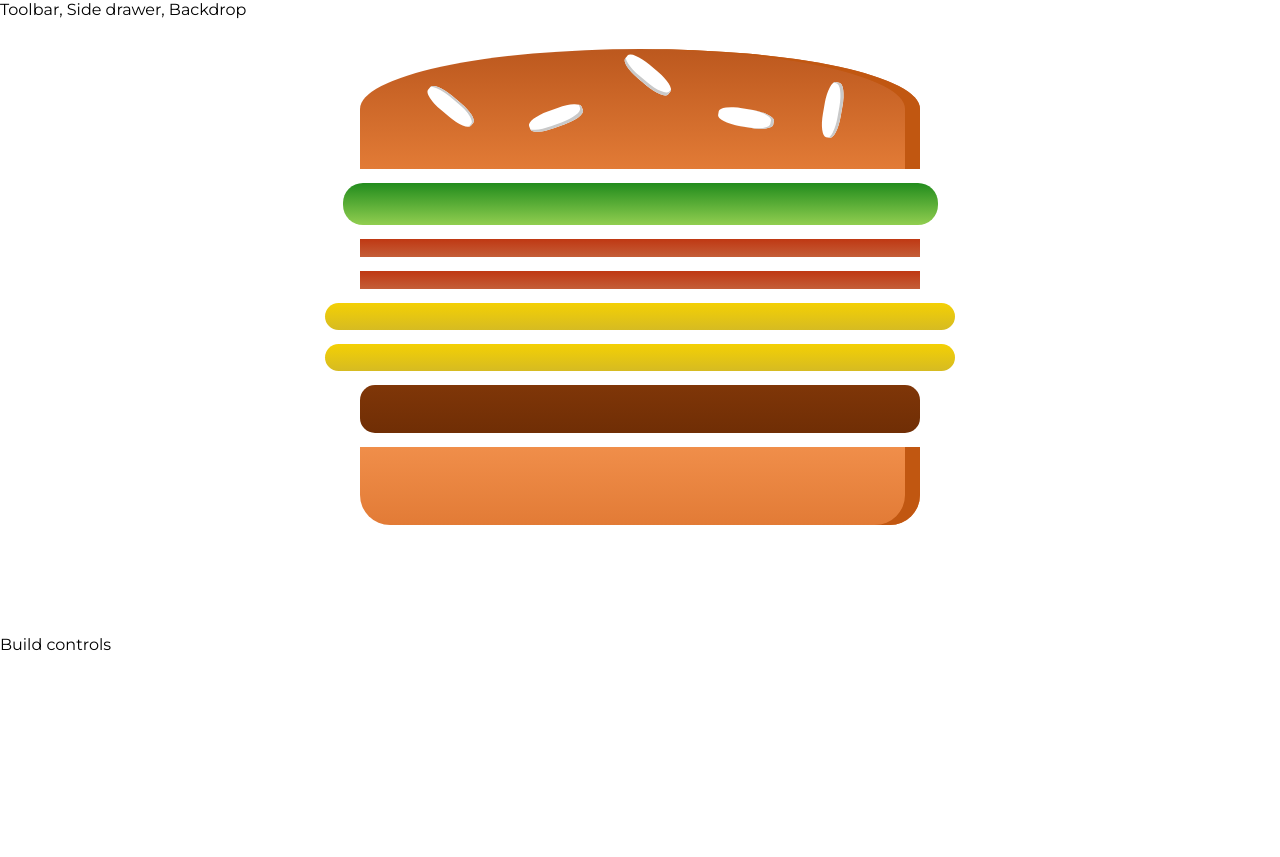
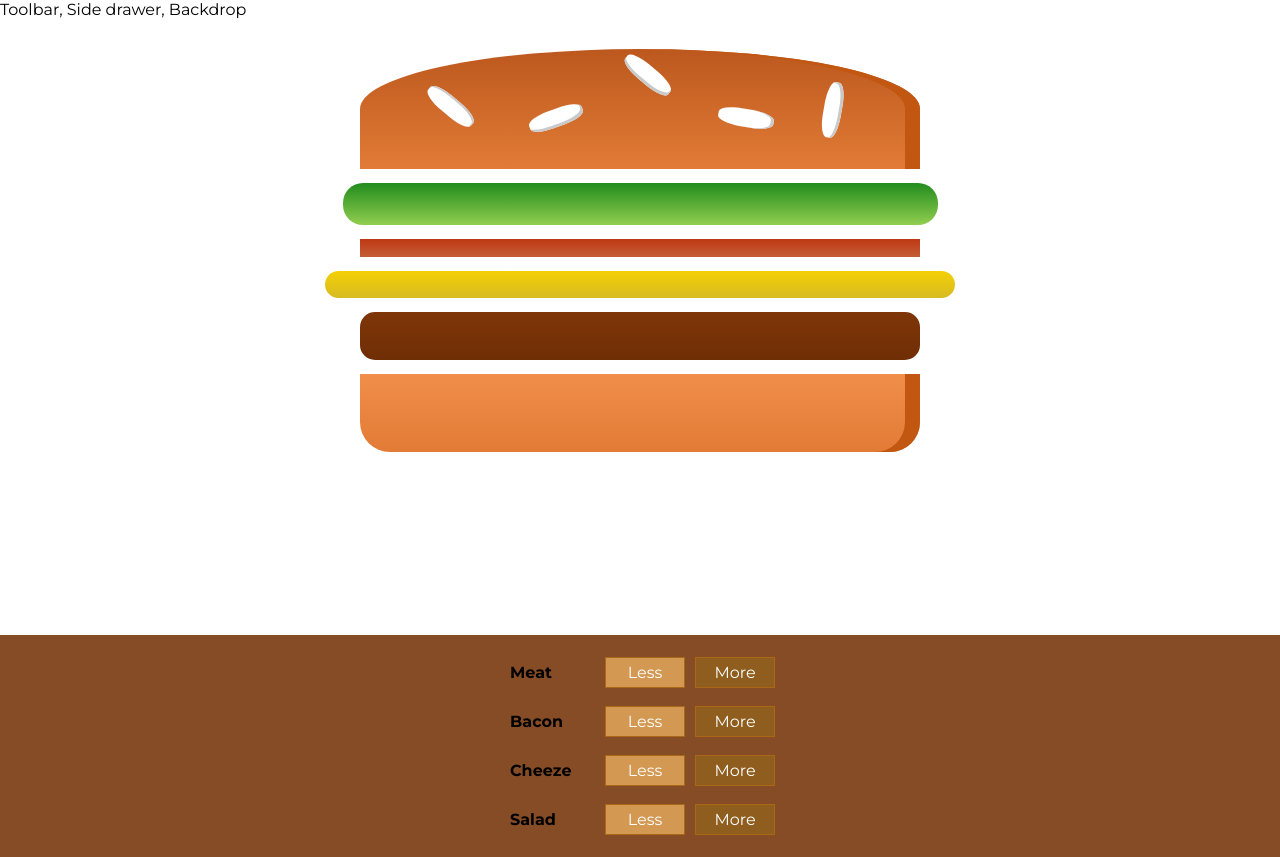
Before and after one commit to efdotjay/my-burger, a React (Create React App) app: page / in a window 1280 px wide. Before the commit the page ends 800 px from the top, so only its background shows below. Built offline with nearby package versions, Linux system fonts and the light colour scheme.

Commit message:
Adds build controls

```diff
--- /dev/null
+++ b/src/components/build-controls/BuildControls.module.css
@@ -0,0 +1,11 @@
+
+.BuildControls {
+  width: 100%;
+  background-color: rgb(134, 76, 38);
+  display: flex;
+  flex-flow: column;
+  align-items: center;
+  box-shadow: 0 2px 1px #ccc;
+  margin: auto;
+  padding: 0.8rem 0;
+}
--- /dev/null
+++ b/src/components/build-controls/BuildControls.tsx
@@ -0,0 +1,35 @@
+
+import React from 'react';
+
+import classes from './BuildControls.module.css';
+import BuildControl from './build-control/BuildControl';
+import { IngredientName } from '../burger/burger-ingredient/BurgerIngredient';
+
+type Control = { label: string; type: IngredientName };
+
+type BuildControlsProps = {
+  onClickMore: (type: IngredientName) => void,
+  onClickLess: (type: IngredientName) => void
+};
+
+const controls: Control[] = [
+  { label: 'Meat', type: IngredientName.meat },
+  { label: 'Bacon', type: IngredientName.bacon },
+  { label: 'Cheeze', type: IngredientName.cheese },
+  { label: 'Salad', type: IngredientName.salad }
+];
+
+const BuildControls: React.FC<BuildControlsProps> = (props) => (
+  <div className={classes.BuildControls}>
+    {controls.map(control => (
+      <BuildControl
+        key={control.type}
+        label={control.label}
+        clickMore={() => props.onClickMore(control.type)}
+        clickLess={() => props.onClickLess(control.type)}
+      />
+    ))}
+  </div>
+);
+
+export default BuildControls;
--- /dev/null
+++ b/src/components/build-controls/build-control/BuildControl.module.css
@@ -0,0 +1,57 @@
+
+.BuildControl {
+  display: flex;
+  justify-content: space-between;
+  align-items: center;
+  margin: 5px 0;
+}
+
+.BuildControl button {
+  display: block;
+  font: inherit;
+  padding: 5px;
+  margin: 0 5px;
+  width: 80px;
+  border: 1px solid #AA6817;
+  cursor: pointer;
+  outline: none;
+}
+
+.BuildControl button:disabled {
+  background-color: #AC9980;
+  border: 1px solid #7E7365;
+  color: #ccc;
+  cursor: default;
+}
+
+.BuildControl button:hover:disabled {
+  background-color: #AC9980;
+  color: #ccc;
+  cursor: not-allowed;
+}
+
+.Label {
+  padding: 10px;
+  font-weight: bold;
+  width: 80px;
+}
+
+.BuildControl .Less {
+  background-color: #D39952;
+  color: white;
+}
+
+.BuildControl .More {
+  background-color: #8F5E1E;
+  color: white;
+}
+
+.BuildControl .Less:hover, .BuildControl .Less:active {
+  background-color: #DAA972;
+  color: white;
+}
+
+.BuildControl .More:hover,.BuildControl .More:active {
+  background-color: #99703F;
+  color: white;
+}
--- /dev/null
+++ b/src/components/build-controls/build-control/BuildControl.tsx
@@ -0,0 +1,19 @@
+
+import React from 'react';
+import classes from './BuildControl.module.css';
+
+type BuildControlProps = {
+  label: string,
+  clickMore: () => void,
+  clickLess: () => void
+};
+
+const BuildControl: React.FC<BuildControlProps> = props => (
+  <div className={classes.BuildControl}>
+    <div className={classes.Label}>{ props.label }</div>
+    <button className={classes.Less} onClick={props.clickLess}>Less</button>
+    <button className={classes.More} onClick={props.clickMore}>More</button>
+  </div>
+);
+
+export default BuildControl;
--- a/src/components/burger/Burger.tsx
+++ b/src/components/burger/Burger.tsx
@@ -5,23 +5,25 @@ import classes from './Burger.module.css';
 import BurgerIngredient, { Bread, IngredientName } from './burger-ingredient/BurgerIngredient';
 
 export type BurgerIngredients = {
-  [x in IngredientName]?: number
+  [x in IngredientName]: number
 }
 
 type BurgerProps = { ingredients: BurgerIngredients };
 
 const Burger: React.FC<BurgerProps> = props => {
-  const transformedIngredients: React.ReactElement[][] = (Object.keys(props.ingredients) as IngredientName[])
+  const transformedIngredients: React.ReactElement[] = (Object.keys(props.ingredients) as IngredientName[])
     .map(ingredientKey => {
       return [...Array(props.ingredients[ingredientKey])].map((_, i) => {
         return <BurgerIngredient key={ingredientKey + i} type={ingredientKey} />;
       })
     })
+    .reduce((arr, el) => arr.concat(el))
   ;
 
   return (
     <div className={classes.Burger}>
       <BurgerIngredient type={Bread.top} />
+      {!transformedIngredients.length && <p>Start adding ingredients!</p>}
       {transformedIngredients}
       <BurgerIngredient type={Bread.bottom} />
     </div>
--- a/src/containers/burger-builder/BurgerBuilder.tsx
+++ b/src/containers/burger-builder/BurgerBuilder.tsx
@@ -1,20 +1,58 @@
 
 import React, { Fragment } from 'react';
+
 import Burger, { BurgerIngredients } from '../../components/burger/Burger';
+import BuildControls from '../../components/build-controls/BuildControls';
 
 interface BurgerBuilderState {
-  ingredients: BurgerIngredients
+  ingredients: BurgerIngredients,
+  totalPrice: number
 }
+
+const INGREDIENT_PRICES: { [x in keyof BurgerIngredients]: number } = {
+  meat: 10,
+  bacon: 20,
+  cheese: 30,
+  salad: 10
+};
 
 class BurgerBuilder extends React.Component {
   state: BurgerBuilderState = {
     ingredients: {
       salad: 1,
-      bacon: 2,
-      cheese: 2,
+      bacon: 1,
+      cheese: 1,
       meat: 1
-    }
+    },
+    totalPrice: 0
   };
+
+  addIngredientHandler = (type: keyof BurgerIngredients): void => {
+    const updatedIngredients: BurgerIngredients = {...this.state.ingredients};
+    updatedIngredients[type]++;
+
+    const ingredientPrice = INGREDIENT_PRICES[type];
+
+    this.setState((state: BurgerBuilderState) => ({
+      ingredients: updatedIngredients,
+      totalPrice: state.totalPrice + ingredientPrice
+    }));
+  }
+
+  removeIngredientHandler = (type: keyof BurgerIngredients): void => {
+    if(!this.state.ingredients[type])
+      return;
+
+    const updatedIngredients: BurgerIngredients = {...this.state.ingredients};
+
+    updatedIngredients[type]--;
+    const ingredientPrice = INGREDIENT_PRICES[type];
+
+    this.setState((state: BurgerBuilderState) => ({
+      ingredients: updatedIngredients,
+      totalPrice: state.totalPrice - ingredientPrice
+    }));
+  }
 
   render() {
     const { ingredients } = this.state;
@@ -22,7 +60,10 @@ class BurgerBuilder extends React.Component {
     return (
       <Fragment>
         <Burger ingredients={ingredients}/>
-        <div>Build controls</div>
+        <BuildControls
+          onClickMore={this.addIngredientHandler}
+          onClickLess={this.removeIngredientHandler}
+        />
       </Fragment>
     );
   }
```
